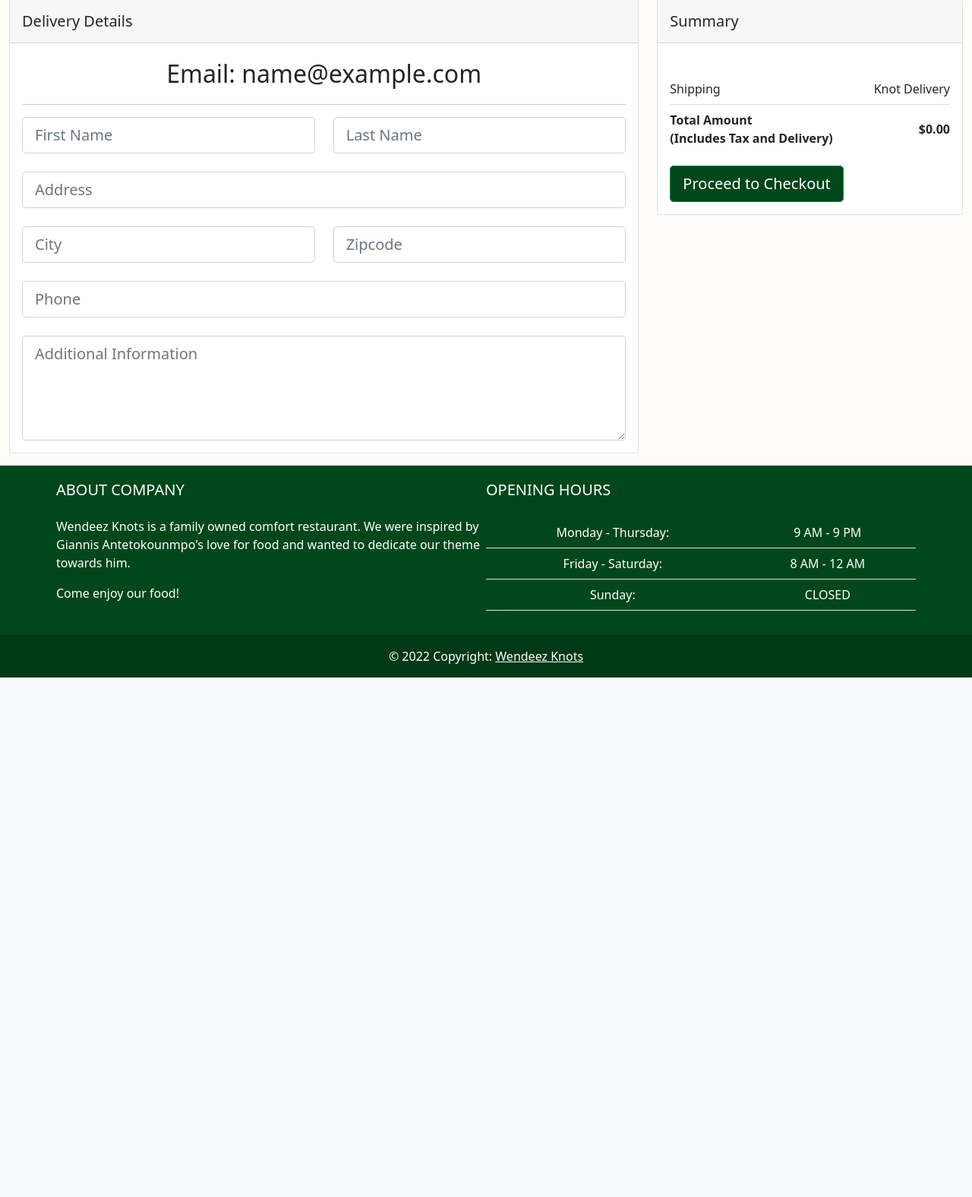
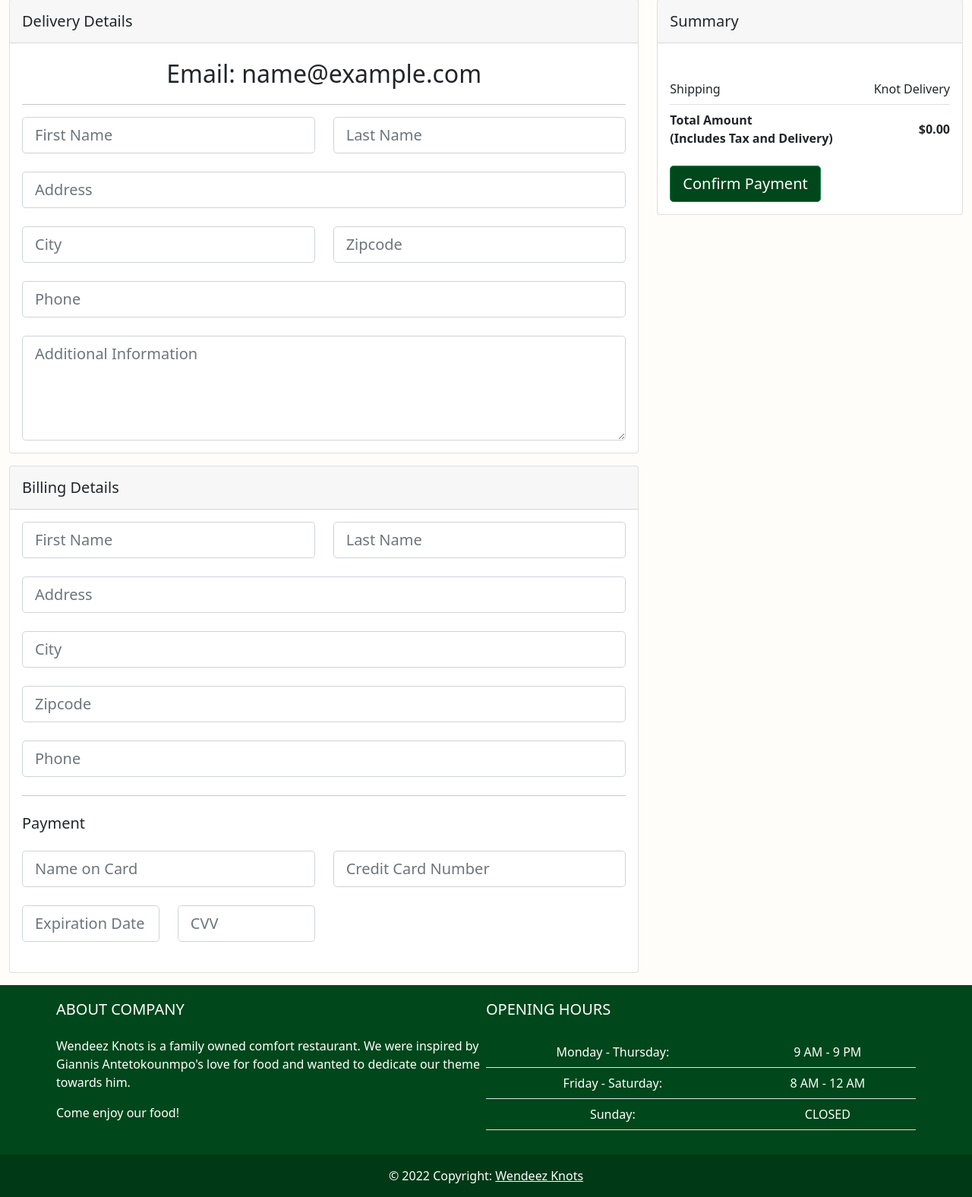
Before and after one commit to trancornellh/Wendeez-Knots, a PHP site: page /Address.php in a window 1280 px wide. Shown: the part 139-1715 px from the top of the page at 76% size. Before the commit the page ends 1031 px from the top, so only its background shows below. Run offline with PHP 8.4, Linux system fonts and the light colour scheme; the visitor is signed in with stand-in values (Sample User, id 1).

Commit message:
Redid Address page for connection fixes

```diff
--- a/New BS Web/Address.php
+++ b/New BS Web/Address.php
@@ -96,7 +96,7 @@ session_start();
         </div>
     </nav>
     <!--Navigation Bar-->
-    <!--Billing Details-->
+    <!--Delivery Details-->
     <div class="container-fluid mt-3 mb-3">
         <div class="row justify-content-md-left">
             <div class="col md-1">
@@ -194,13 +194,96 @@ session_start();
                             </li>
                         </ul>
 
-                        <button type="submit" name="addressCheckout" form="shippingForm" class="checkB btn btn-success btn-outline-success btn-lg btn-block " >Proceed to Checkout</button>
+                        <button type="submit" name="addressCheckout" form="shippingForm" class="checkB btn btn-success btn-outline-success btn-lg btn-block " >Confirm Payment</button>
                     </div>
                 </div>
             </div>
         </div>
     </div>
     <!--Billing Details-->
+
+    <div class="container-fluid mt-3 mb-3">
+        <div class="row justify-content-md-left">
+            <div class="col-md-8">
+                <div class="card mb-7">
+                    <div class="card-header py-3">
+                        <h5 class="mb-0">Billing Details</h5>
+                    </div>
+                    <div class="card-body">
+                        <form id="billingForm">
+
+                            <!--Text Inputs for First and Last Names-->
+                            <div class="row mb-4">
+                                <div class="col">
+                                    <div class="form-outline">
+                                        <input type="text" name="firstname" id="firstname" class="form-control form-control-lg" placeholder="First Name"
+                                                aria-label="First Name" />
+                                    </div>
+                                </div>
+                                <div class="col">
+                                    <div class="form-outline">
+                                        <input type="text" name="lastname" id="lastname" class="form-control form-control-lg" placeholder="Last Name"
+                                                aria-label="Last Name" />
+                                    </div>
+                                </div>
+                            </div>
+
+                            <!--Text Input-->
+                            <div class="form-outline mb-4">
+                                <input type="text" name="address" id="address" class="form-control form-control-lg" placeholder="Address" aria-label="Address" />
+                            </div>
+
+                            <!--Text Input-->
+                            <div class="form-outline mb-4">
+                                <input type="text" name="city" id="address" class="form-control form-control-lg" placeholder="City" aria-label="City" />
+                            </div>
+
+                            <!--Number Input-->
+                            <div class="form-outline mb-4">
+                                <input type="number" name="zipcode" id="zipcode" class="form-control form-control-lg" placeholder="Zipcode" aria-label="Zipcode" />
+                            </div>
+
+                            <!--Number Input-->
+                            <div class="form-outline mb-4">
+                                <input type="number" name="phone" id="phone" class="form-control form-control-lg" placeholder="Phone" aria-label="Phone" />
+                            </div>
+
+                            <hr class="my-4" />
+
+                            <h5 class="mb-4">Payment</h5>
+                            <div class="row mb-4">
+                                <div class="col">
+                                    <div class="form-outline">
+                                        <input type="text" id="formNameOnCard" class="form-control form-control-lg" placeholder="Name on Card" aria-label="Name on Card" />
+                                    </div>
+                                </div>
+                                <div class="col">
+                                    <div class="form-group form-outline">
+                                        <input type="text" id="formCardNumber" class="form-control form-control-lg" placeholder="Credit Card Number"
+                                                aria-label="Credit Card Number" />
+                                    </div>
+                                </div>
+                            </div>
+
+                            <div class="row mb-4">
+                                <div class="col-3">
+                                    <div class="form-outline">
+                                        <input type="text" id="formExpiration" class="form-control form-control-lg" placeholder="Expiration Date"
+                                                aria-label="Expiration Date" />
+                                    </div>
+                                </div>
+                                <div class="col-3">
+                                    <div class="form-group form-outline">
+                                        <input type="text" id="formCVV" class="form-control form-control-lg" placeholder="CVV" aria-label="CVV" />
+                                    </div>
+                                </div>
+                            </div>
+                        </form>
+                    </div>
+                </div>
+            </div>
+        </div>
+    </div>
     <!--Footer-->
     <footer class="text-white text-center text-lg-start" style="background-color: #00471b;">
         <div class="container p-3">
```
